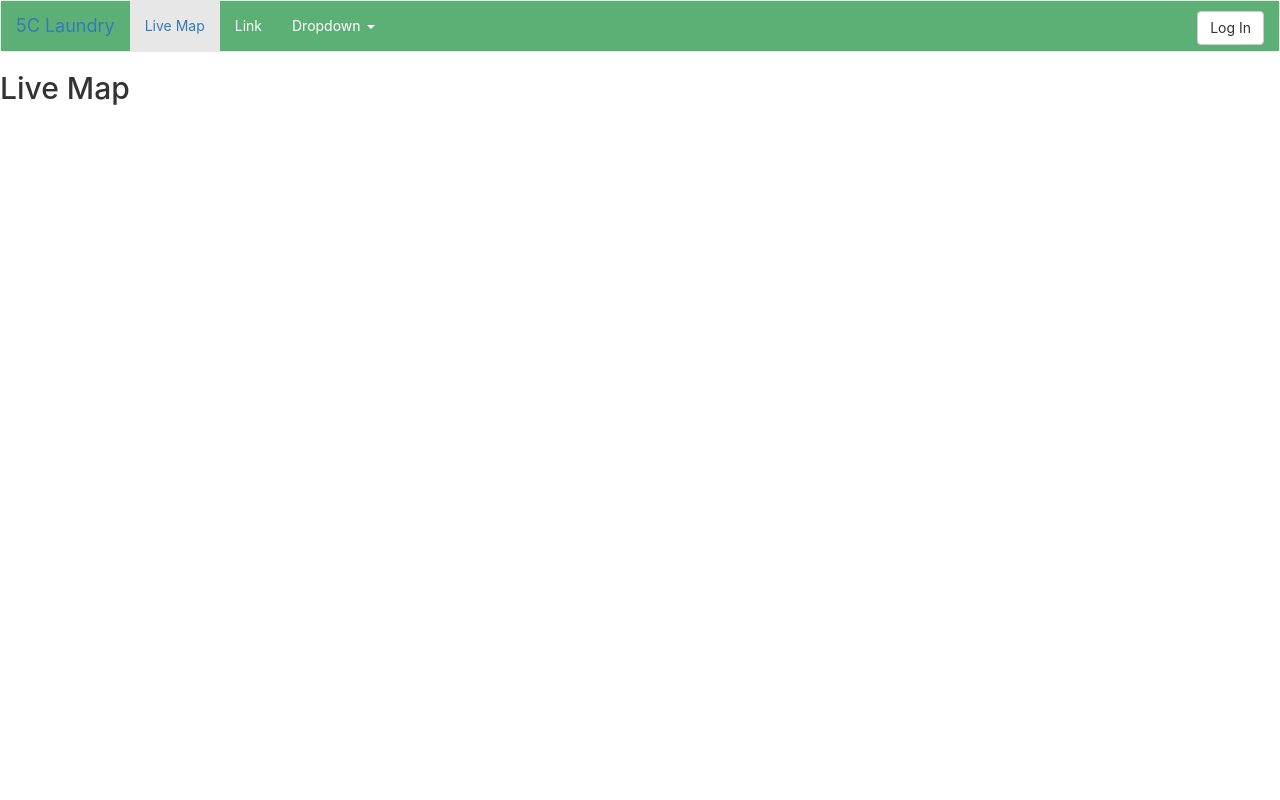
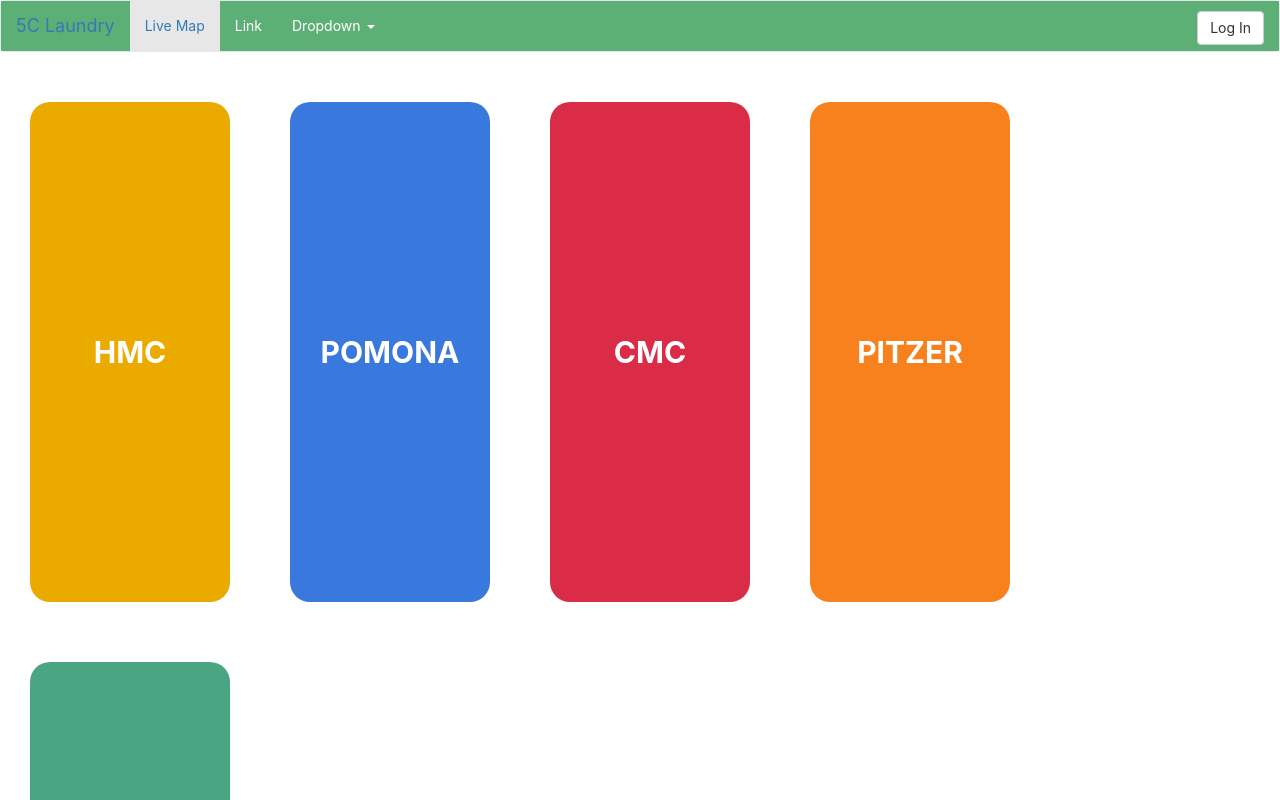
Before and after one commit to eveeZZZ/5c-laundry, a React (Create React App) app: page / in a window 1280 px wide. Shown: the top 800 px of the page. Built offline with nearby package versions, Linux system fonts and the light colour scheme.

Commit message:
this u pls fix

```diff
--- a/src/components/hompage.js
+++ b/src/components/hompage.js
@@ -1,12 +1,30 @@
 import Navbar from "./navbar"
+import { BrowserRouter as Router, Switch, Route, Link } from "react-router-dom";
 
 const HomePage = () => {
+
     return (
         <div>
-            <Navbar />
-           <div>This is Home Page </div>
+        <Navbar />
 
-        </div>
+        {/* Creating 5 buttons */}
+
+        <Link to="/hmc">
+        <button class = "HPbutton" id = "HMC">HMC</button>
+                    </Link>
+        <Link to="/PO">
+        <button class = "HPbutton" id = "PO">POMONA</button>
+                    </Link>
+        <Link to="/cmc">
+        <button class = "HPbutton" id = "CMC">CMC</button>
+                    </Link>
+        <Link to = "PTZ">
+        <button class = "HPbutton" id = "PTZ">PITZER</button>
+        </Link>
+        <Link to = "SCS">
+        <button class = "HPbutton" id = "SCS">SCRIPPS</button>
+        </Link>
+      </div>
     )
 }
 
--- a/src/components/livemap.js
+++ b/src/components/livemap.js
@@ -3,9 +3,16 @@
 const LiveMap = () => {
     return (
         <div>
-            <Navbar  />
-            <h2>Live Map</h2>
-        </div>
+      <Navbar />
+      <div>This is Home Page</div>
+
+      {/* Creating 5 buttons */}
+      <button>HMC</button>
+      <button>POMONA</button>
+      <button>CMC</button>
+      <button>PITZER</button>
+      <button>SCRIPPS</button>
+    </div>
     )
 }
 
--- a/src/index.css
+++ b/src/index.css
@@ -6,6 +6,39 @@
   -webkit-font-smoothing: antialiased;
   -moz-osx-font-smoothing: grayscale;
 }
+.HPbutton {
+  width: 200px;
+  height: 500px;
+  text-align: center;
+  font-size: 30px;
+  font-weight: bold;
+  text-transform: uppercase;
+  margin : 30px;
+  border : 0px;
+  border-radius : 20px;
+}
+#HMC{
+  background-color : rgb(234, 170, 0);
+  color: white;
+
+}
+#PO{
+  background-color:  rgb(57, 120, 220);
+  color : white;
+}
+#PTZ{
+  background-color : rgb(247, 130, 29);
+  color : white;
+}
+#CMC{
+  background-color : rgb(218, 44, 70);
+  color: white;
+
+}
+#SCS{
+  background-color : rgb(74, 165, 131);
+  color: white;
+}
 
 code {
   font-family: source-code-pro, Menlo, Monaco, Consolas, 'Courier New',
--- a/src/index.js
+++ b/src/index.js
@@ -12,9 +12,15 @@
   <React.StrictMode>
     <BrowserRouter>
       <Routes>
-      <Route path="/" element={<LiveMap />}>
-        <Route path="/live-map" element={<App />} />
-      </Route>
+      <Route path="/" element={<HomePage />}></Route>
+      <Route path="/live-map" element={<LiveMap />} />
+
+      <Route path="/hmc" element={<hmc />} />
+      <Route path="/cmc" element={<cmc />} />
+      <Route path="/po" element={<po />} />
+      <Route path="/scs" element={<scs />} />
+      <Route path="/ptz" element={<ptz />} />
+
 
         // In this step, we'll create a 'catch-all' route for any other url patterns that users may accidentally go to. As mentioned in the previous step, this will not catch if the user inputs a symbol in our dynamic path that is not case matched or doesn't exist in our coin list (like /coinDetails/btc instead of /coinDetails/BTC) but it will catch cases of going to an absolute path that doesn't exist, like going to /coinDetail/... instead of /coinDetails/... or other similar cases.
       </Routes>
```
Also changed, not shown: src/components/PO.js (added, +13 -0 lines), src/components/cmc.js (added, +13 -0 lines), src/components/hmc.js (added, +13 -0 lines), src/components/ptz.js (added, +13 -0 lines), src/components/scs.js (added, +13 -0 lines), 1 other file (tests, documents, lock files or other folders).
